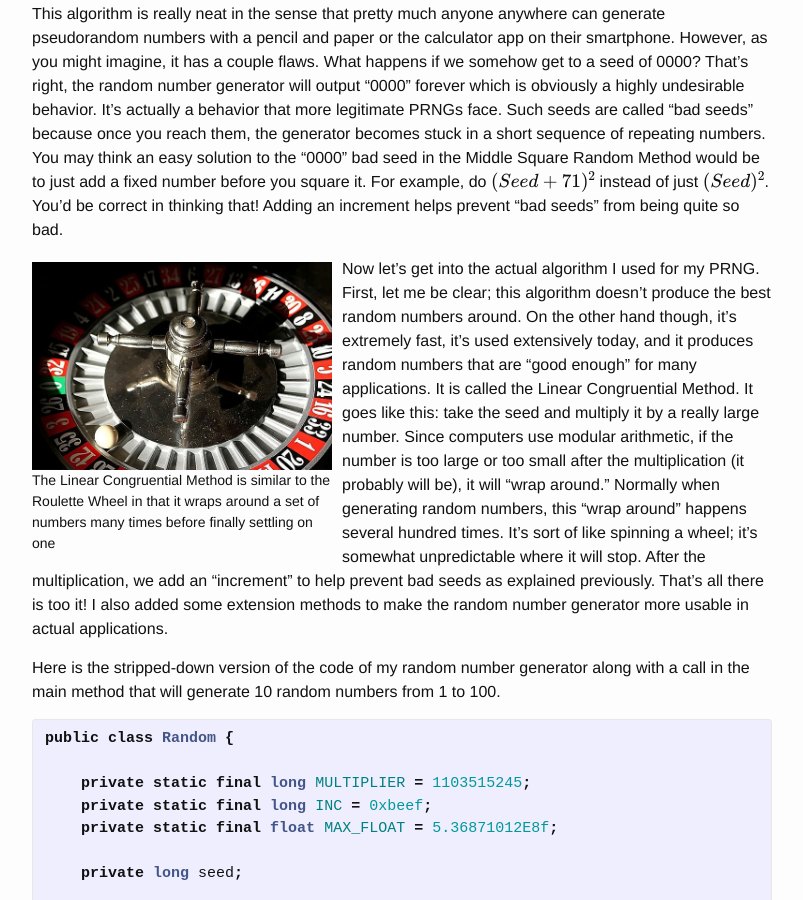
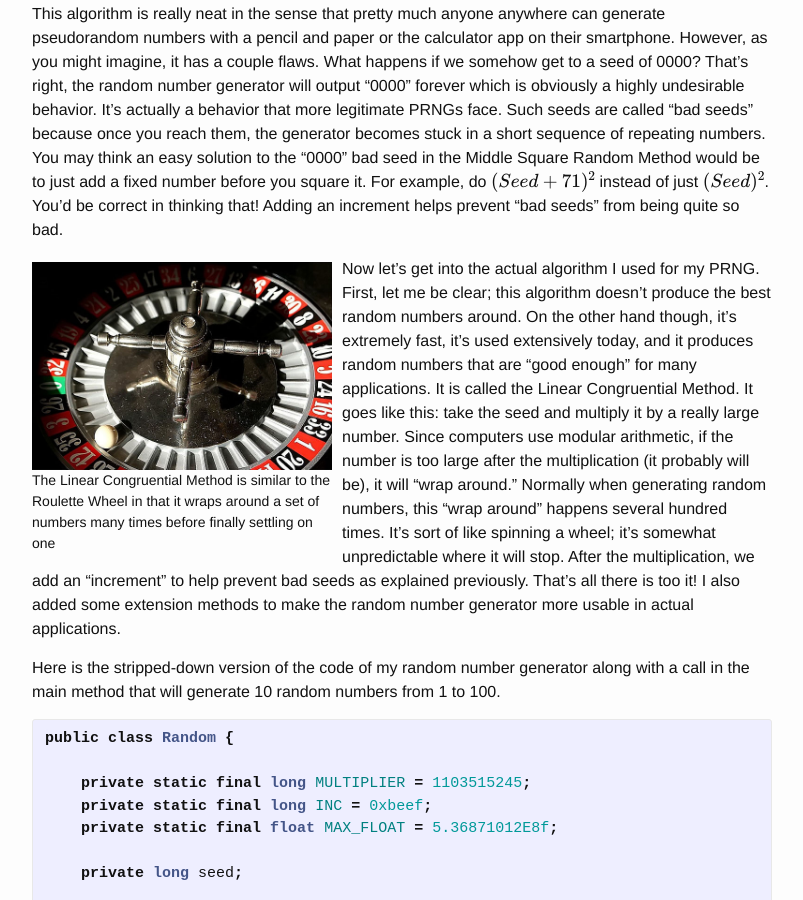
Before and after one commit to mgold95/mgold95.github.io, a Jekyll site: the page built from _posts/2014-11-18-pseudorandom-number-generation.md, in a window 1280 px wide and 900 px high, scrolled down 858 px. Shown: the whole window, without its empty margins (238-1041 px from the left). Built offline with Jekyll 4.4.1, drawn with Linux system fonts in a browser that asks for light colours; formulas are drawn with MathJax 3.

```diff
--- a/_posts/2014-11-18-pseudorandom-number-generation.md
+++ b/_posts/2014-11-18-pseudorandom-number-generation.md
@@ -55,7 +55,7 @@
 used extensively today, and it produces random numbers that are “good enough” for many
 applications. It is called the Linear Congruential Method. It goes like this: take the seed and
 multiply it by a really large number. Since computers use modular arithmetic, if the number is too
-large or too small after the multiplication (it probably will be), it will “wrap around.” Normally
+large after the multiplication (it probably will be), it will “wrap around.” Normally
 when generating random numbers, this “wrap around” happens several hundred times. It’s sort of
 like spinning a wheel; it’s somewhat unpredictable where it will stop. After the multiplication, we
 add an “increment” to help prevent bad seeds as explained previously. That’s all there is too it!
```
Also changed, not shown: other parts of _posts/2014-11-18-pseudorandom-number-generation.md (+1 -1 lines).
